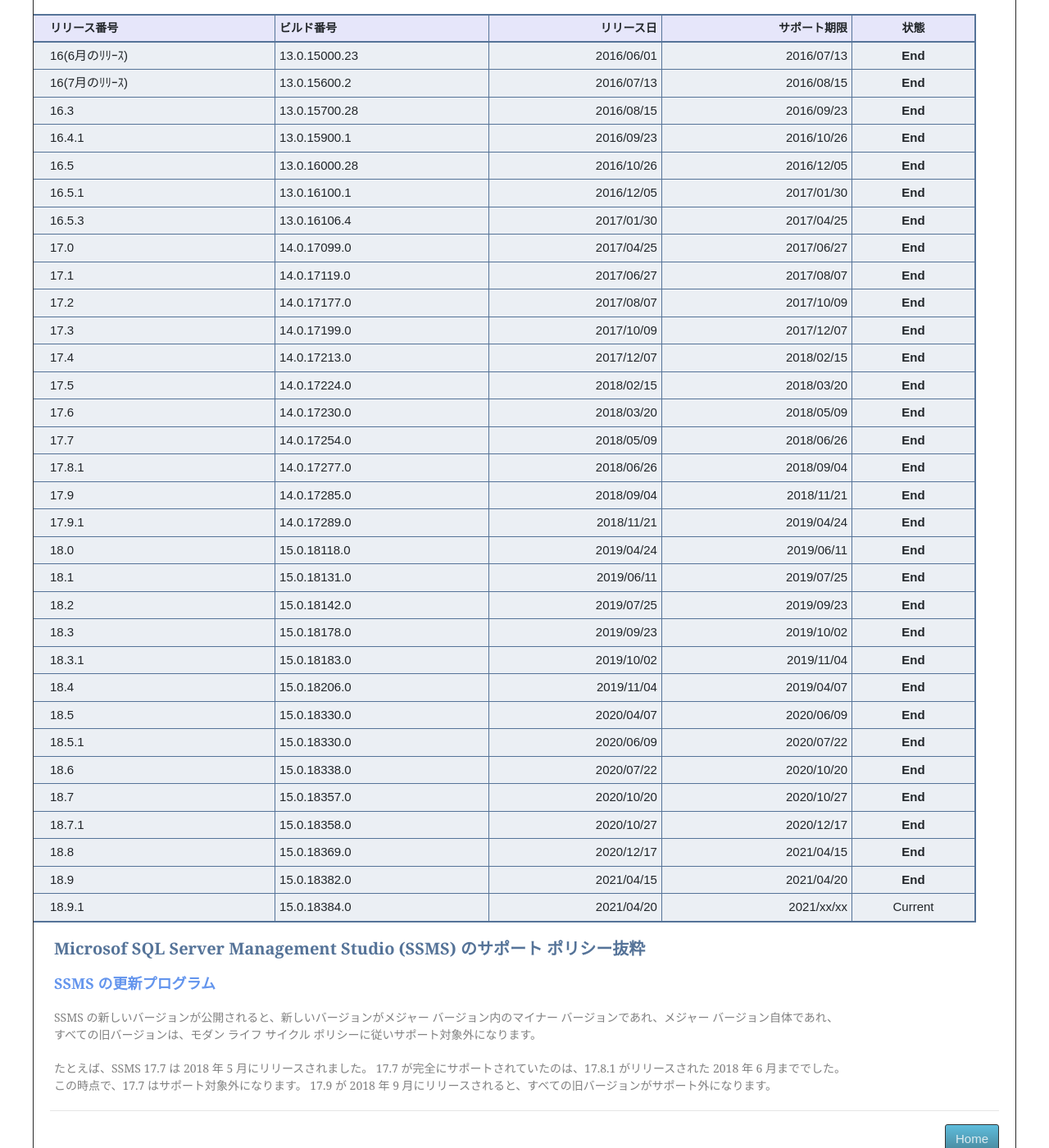
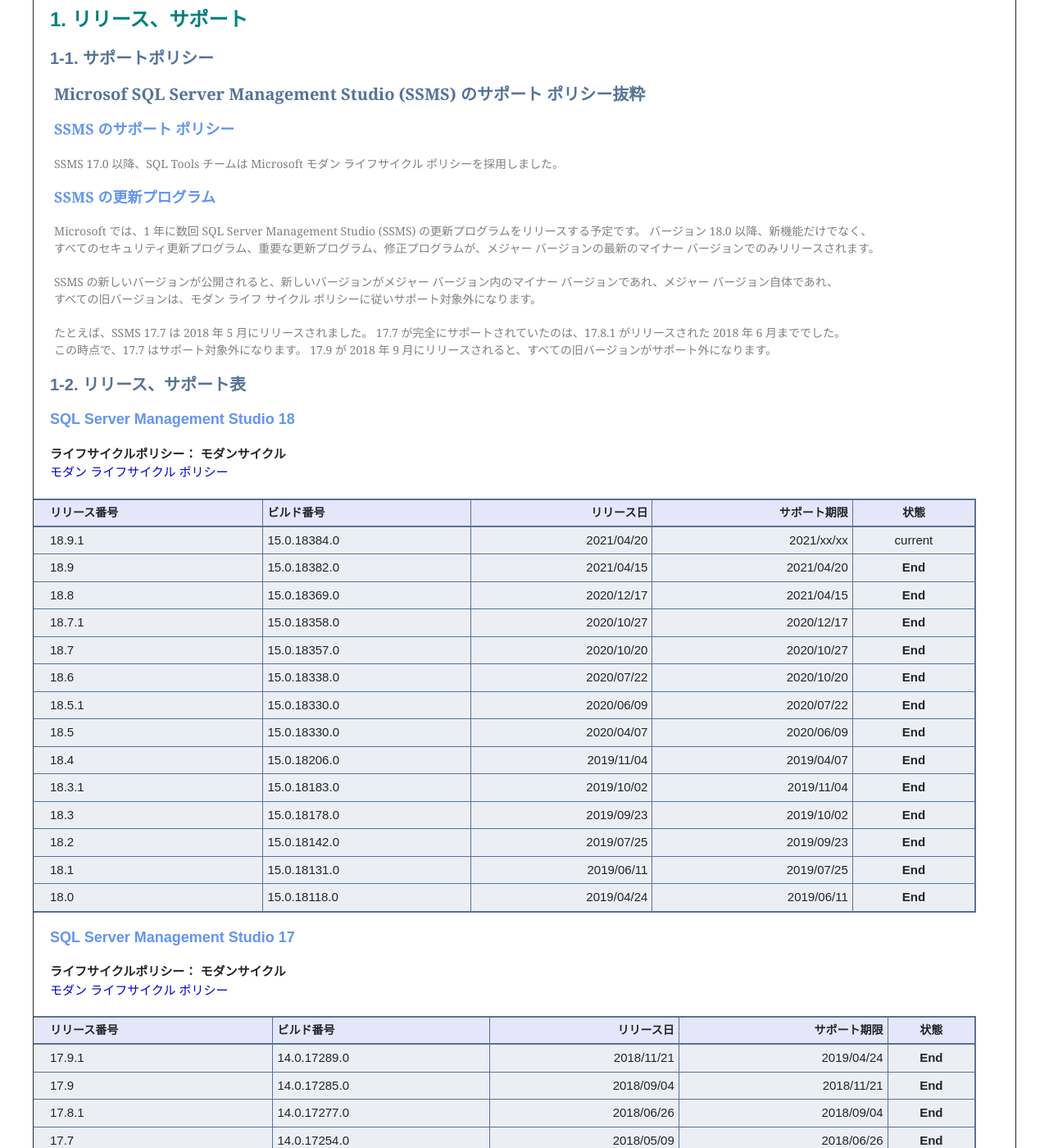
Before and after one commit to fuchu-pheasant01/fuchu-pheasant01.github.io, a Jekyll site: the page built from Contents/SqlServer/SsmsSupport.md, in a window 1280 px wide and 1400 px high, scrolled down 552 px. Shown: the whole window at 82% size. Built offline with Jekyll 4.4.1, drawn with Linux system fonts in a browser that asks for light colours; emoji names are drawn with the system emoji font; some of the changed text lies outside the part shown.

Commit message:
Win210704

```diff
--- a/Contents/SqlServer/SsmsSupport.md
+++ b/Contents/SqlServer/SsmsSupport.md
@@ -16,47 +16,22 @@ SQL Server 2016より単独(SQL Server本体やServicePackやUpdateのリリー
 ※前のメジャーバージョンやプレビュー版がすでにインストールされている場合は残しておいても良いが追加でインストールされるのでアンインストール。
 ※ダウンロードは日本語サイトでは反映が遅いのですでにサポート切れになっている場合が多い。US(米国)サイトで日本語版をダウンロードできるので最新版をダウンロードする。
 
-## 1. リリース、サポート表
+<br />
 
-| リリース番号      | ビルド番号         |      リリース日 |     サポート期限 |    状態   |
-| :---------- | :------------ | ---------: | ---------: | :-----: |
-| 16(6月のﾘﾘｰｽ) | 13.0.15000.23 | 2016/06/01 | 2016/07/13 | **End** |
-| 16(7月のﾘﾘｰｽ) | 13.0.15600.2  | 2016/07/13 | 2016/08/15 | **End** |
-| 16.3        | 13.0.15700.28 | 2016/08/15 | 2016/09/23 | **End** |
-| 16.4.1      | 13.0.15900.1  | 2016/09/23 | 2016/10/26 | **End** |
-| 16.5        | 13.0.16000.28 | 2016/10/26 | 2016/12/05 | **End** |
-| 16.5.1      | 13.0.16100.1  | 2016/12/05 | 2017/01/30 | **End** |
-| 16.5.3      | 13.0.16106.4  | 2017/01/30 | 2017/04/25 | **End** |
-| 17.0        | 14.0.17099.0  | 2017/04/25 | 2017/06/27 | **End** |
-| 17.1        | 14.0.17119.0  | 2017/06/27 | 2017/08/07 | **End** |
-| 17.2        | 14.0.17177.0  | 2017/08/07 | 2017/10/09 | **End** |
-| 17.3        | 14.0.17199.0  | 2017/10/09 | 2017/12/07 | **End** |
-| 17.4        | 14.0.17213.0  | 2017/12/07 | 2018/02/15 | **End** |
-| 17.5        | 14.0.17224.0  | 2018/02/15 | 2018/03/20 | **End** |
-| 17.6        | 14.0.17230.0  | 2018/03/20 | 2018/05/09 | **End** |
-| 17.7        | 14.0.17254.0  | 2018/05/09 | 2018/06/26 | **End** |
-| 17.8.1      | 14.0.17277.0  | 2018/06/26 | 2018/09/04 | **End** |
-| 17.9        | 14.0.17285.0  | 2018/09/04 | 2018/11/21 | **End** |
-| 17.9.1      | 14.0.17289.0  | 2018/11/21 | 2019/04/24 | **End** |
-| 18.0        | 15.0.18118.0  | 2019/04/24 | 2019/06/11 | **End** |
-| 18.1        | 15.0.18131.0  | 2019/06/11 | 2019/07/25 | **End** |
-| 18.2        | 15.0.18142.0  | 2019/07/25 | 2019/09/23 | **End** |
-| 18.3        | 15.0.18178.0  | 2019/09/23 | 2019/10/02 | **End** |
-| 18.3.1      | 15.0.18183.0  | 2019/10/02 | 2019/11/04 | **End** |
-| 18.4        | 15.0.18206.0  | 2019/11/04 | 2019/04/07 | **End** |
-| 18.5        | 15.0.18330.0  | 2020/04/07 | 2020/06/09 | **End** |
-| 18.5.1      | 15.0.18330.0  | 2020/06/09 | 2020/07/22 | **End** |
-| 18.6        | 15.0.18338.0  | 2020/07/22 | 2020/10/20 | **End** |
-| 18.7        | 15.0.18357.0  | 2020/10/20 | 2020/10/27 | **End** |
-| 18.7.1      | 15.0.18358.0  | 2020/10/27 | 2020/12/17 | **End** |
-| 18.8        | 15.0.18369.0  | 2020/12/17 | 2021/04/15 | **End** |
-| 18.9        | 15.0.18382.0  | 2021/04/15 | 2021/04/20 | **End** |
-| 18.9.1      | 15.0.18384.0  | 2021/04/20 | 2021/xx/xx | Current |
+## 1. リリース、サポート
 
+### 1-1. サポートポリシー
 
 > ### Microsof SQL Server Management Studio (SSMS) のサポート ポリシー抜粋
->
+
+> #### SSMS のサポート ポリシー
+
+> SSMS 17.0 以降、SQL Tools チームは Microsoft モダン ライフサイクル ポリシーを採用しました。
+
 > #### SSMS の更新プログラム
+
+> Microsoft では、1 年に数回 SQL Server Management Studio (SSMS) の更新プログラムをリリースする予定です。 バージョン 18.0 以降、新機能だけでなく、
+> すべてのセキュリティ更新プログラム、重要な更新プログラム、修正プログラムが、メジャー バージョンの最新のマイナー バージョンでのみリリースされます。
 
 > SSMS の新しいバージョンが公開されると、新しいバージョンがメジャー バージョン内のマイナー バージョンであれ、メジャー バージョン自体であれ、
 > すべての旧バージョンは、モダン ライフ サイクル ポリシーに従いサポート対象外になります。
@@ -64,4 +39,57 @@ SQL Server 2016より単独(SQL Server本体やServicePackやUpdateのリリー
 > たとえば、SSMS 17.7 は 2018 年 5 月にリリースされました。 17.7 が完全にサポートされていたのは、17.8.1 がリリースされた 2018 年 6 月まででした。
 > この時点で、17.7 はサポート対象外になります。 17.9 が 2018 年 9 月にリリースされると、すべての旧バージョンがサポート外になります。
 
+### 1-2. リリース、サポート表
+#### SQL Server Management Studio 18
+**ライフサイクルポリシー： モダンサイクル**
+[モダン ライフサイクル ポリシー](https://docs.microsoft.com/ja-JP/lifecycle/policies/modern)
+
+| リリース番号  |  ビルド番号   | リリース日 | サポート期限 |  状態   |
+| :------------ | :------------ | ---------: | -----------: | :-----: |
+| 18.9.1        | 15.0.18384.0  | 2021/04/20 |  2021/xx/xx  | current |
+| 18.9          | 15.0.18382.0  | 2021/04/15 |  2021/04/20  | **End** |
+| 18.8          | 15.0.18369.0  | 2020/12/17 |  2021/04/15  | **End** |
+| 18.7.1        | 15.0.18358.0  | 2020/10/27 |  2020/12/17  | **End** |
+| 18.7          | 15.0.18357.0  | 2020/10/20 |  2020/10/27  | **End** |
+| 18.6          | 15.0.18338.0  | 2020/07/22 |  2020/10/20  | **End** |
+| 18.5.1        | 15.0.18330.0  | 2020/06/09 |  2020/07/22  | **End** |
+| 18.5          | 15.0.18330.0  | 2020/04/07 |  2020/06/09  | **End** |
+| 18.4          | 15.0.18206.0  | 2019/11/04 |  2019/04/07  | **End** |
+| 18.3.1        | 15.0.18183.0  | 2019/10/02 |  2019/11/04  | **End** |
+| 18.3          | 15.0.18178.0  | 2019/09/23 |  2019/10/02  | **End** |
+| 18.2          | 15.0.18142.0  | 2019/07/25 |  2019/09/23  | **End** |
+| 18.1          | 15.0.18131.0  | 2019/06/11 |  2019/07/25  | **End** |
+| 18.0          | 15.0.18118.0  | 2019/04/24 |  2019/06/11  | **End** |
+
+#### SQL Server Management Studio 17
+**ライフサイクルポリシー： モダンサイクル**
+[モダン ライフサイクル ポリシー](https://docs.microsoft.com/ja-JP/lifecycle/policies/modern)
+
+| リリース番号  |  ビルド番号   | リリース日 | サポート期限 |  状態   |
+| :------------ | :------------ | ---------: | -----------: | :-----: |
+| 17.9.1        | 14.0.17289.0  | 2018/11/21 |  2019/04/24  | **End** |
+| 17.9          | 14.0.17285.0  | 2018/09/04 |  2018/11/21  | **End** |
+| 17.8.1        | 14.0.17277.0  | 2018/06/26 |  2018/09/04  | **End** |
+| 17.7          | 14.0.17254.0  | 2018/05/09 |  2018/06/26  | **End** |
+| 17.6          | 14.0.17230.0  | 2018/03/20 |  2018/05/09  | **End** |
+| 17.5          | 14.0.17224.0  | 2018/02/15 |  2018/03/20  | **End** |
+| 17.4          | 14.0.17213.0  | 2017/12/07 |  2018/02/15  | **End** |
+| 17.3          | 14.0.17199.0  | 2017/10/09 |  2017/12/07  | **End** |
+| 17.2          | 14.0.17177.0  | 2017/08/07 |  2017/10/09  | **End** |
+| 17.1          | 14.0.17119.0  | 2017/06/27 |  2017/08/07  | **End** |
+| 17.0          | 14.0.17099.0  | 2017/04/25 |  2017/06/27  | **End** |
+
+#### SQL Server Management Studio 16
+
+| リリース番号  |  ビルド番号   | リリース日 | サポート期限 |  状態   |
+| :------------ | :------------ | ---------: | -----------: | :-----: |
+| 16.5.3        | 13.0.16106.4  | 2017/01/30 |  2017/04/25  | **End** |
+| 16.5.1        | 13.0.16100.1  | 2016/12/05 |  2017/01/30  | **End** |
+| 16.4.1        | 13.0.15900.1  | 2016/09/23 |  2016/10/26  | **End** |
+| 16.5          | 13.0.16000.28 | 2016/10/26 |  2016/12/05  | **End** |
+| 16.3          | 13.0.15700.28 | 2016/08/15 |  2016/09/23  | **End** |
+| 16(7月のﾘﾘｰｽ) | 13.0.15600.2  | 2016/07/13 |  2016/08/15  | **End** |
+| 16(6月のﾘﾘｰｽ) | 13.0.15000.23 | 2016/06/01 |  2016/07/13  | **End** |
+
+
 * * *
```
